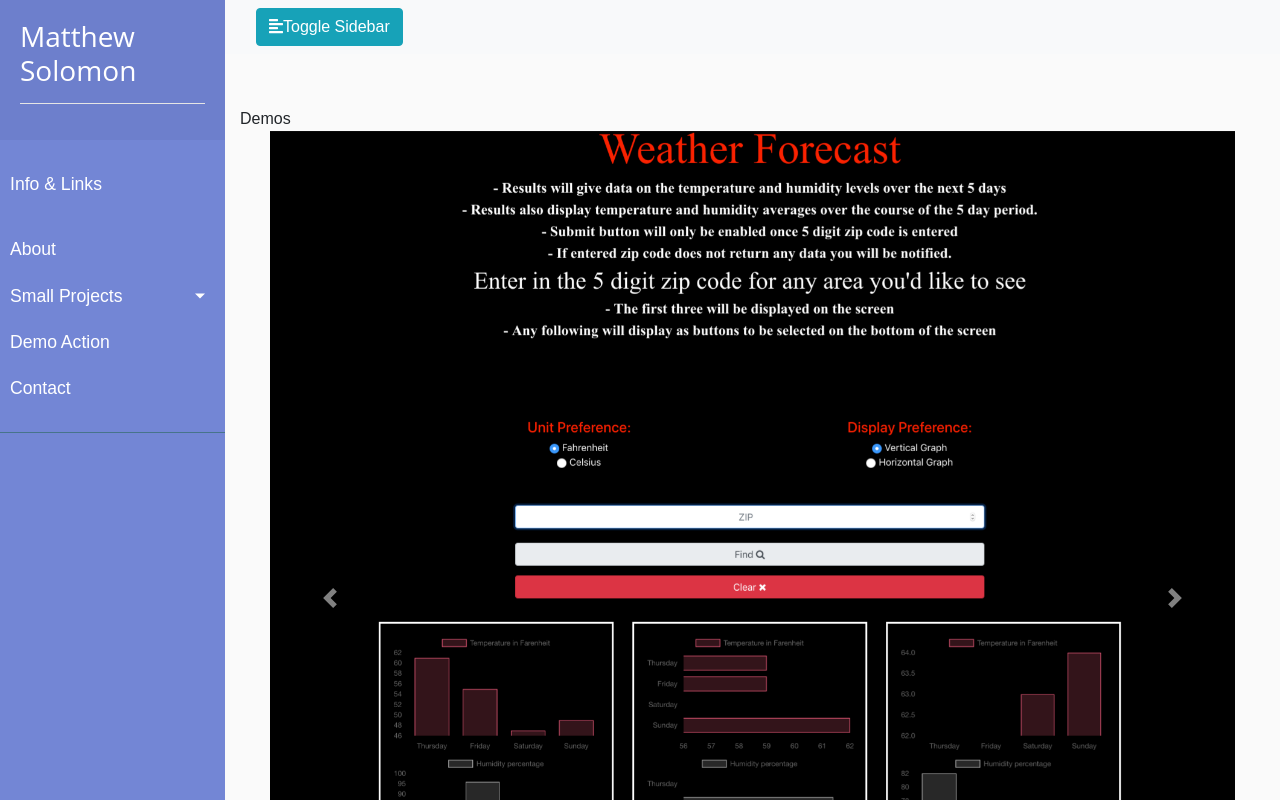
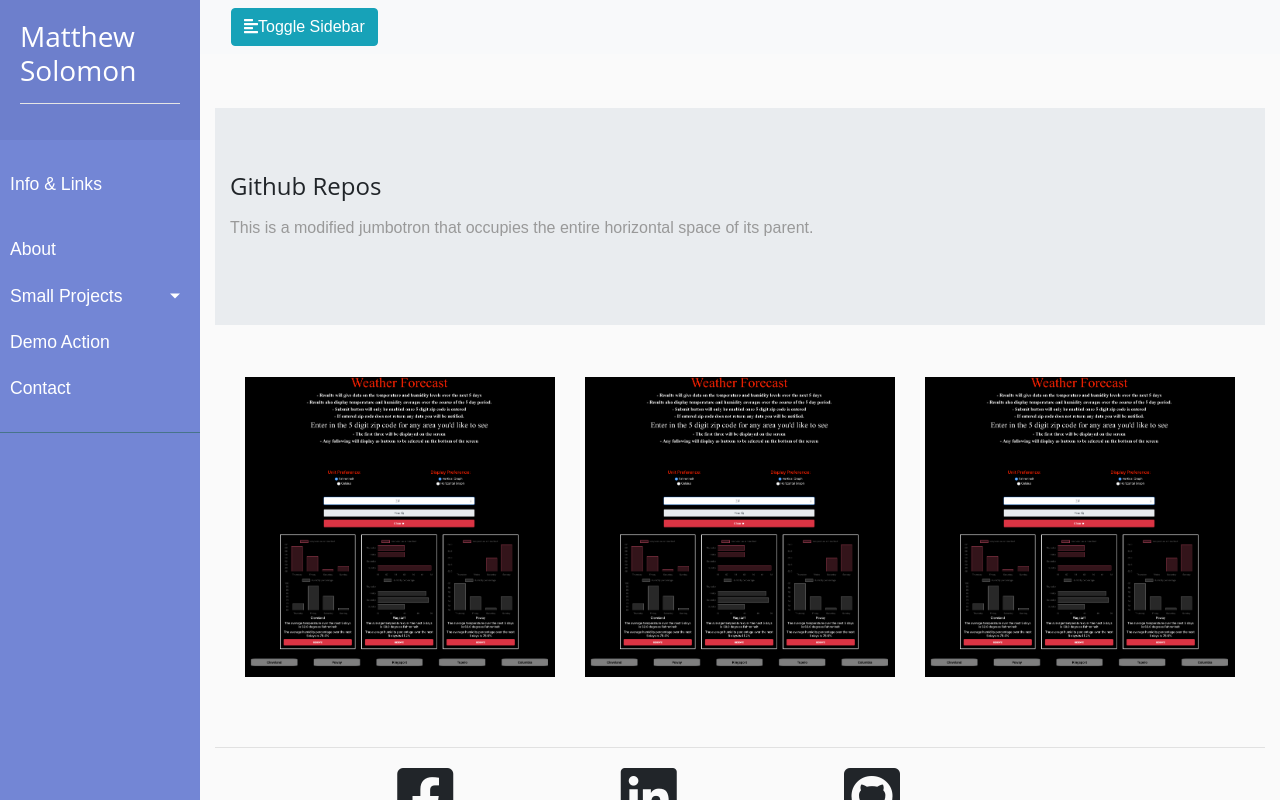
Before and after one commit to 0791msolomon/portfolio-landing, a React (Create React App) app: page /demo in a window 1280 px wide. Shown: the top 800 px of the page. Built offline with nearby package versions, Linux system fonts and the light colour scheme; no server answers.

Commit message:
working on github repos display

```diff
--- a/src/components/About.js
+++ b/src/components/About.js
@@ -352,12 +352,14 @@ class About extends React.Component {
               className="fa fa-chevron-down	"
             />
             <br />
-            <p style={{ alignSelf: "center", color: "#17a2b8" }}>Seqqure</p>
-            <p style={{ alignSelf: "center", color: "#17a2b8" }}>
-              Full Stack Dev
+            <p style={{ alignSelf: "center", color: "#7386D5" }}>
+              <small>USMC</small>
             </p>
             <p style={{ alignSelf: "center", color: "#17a2b8" }}>
-              Jan 2018-Sep 2018
+              <small>Recon Marine</small>
+            </p>
+            <p style={{ alignSelf: "center", color: "#17a2b8" }}>
+              <small>Jun 2010-June 2015</small>
             </p>
             <i
               style={{ alignSelf: "center", color: "grey", fontWeight: "bold" }}
@@ -367,11 +369,36 @@ class About extends React.Component {
               style={{ alignSelf: "center", color: "grey", fontWeight: "bold" }}
               className="fa fa-chevron-down	"
             />
+            <p style={{ alignSelf: "center", color: "#7386D5" }}>
+              <small>Seqqure</small>
+            </p>
+            <p style={{ alignSelf: "center", color: "#17a2b8" }}>
+              <small>Full Stack Dev</small>
+            </p>
+            <p style={{ alignSelf: "center", color: "#17a2b8" }}>
+              <small>Jan 2018-Sep 2018</small>
+            </p>
+            <i
+              style={{ alignSelf: "center", color: "grey", fontWeight: "bold" }}
+              className="fa fa-chevron-down	"
+            />
+            <i
+              style={{ alignSelf: "center", color: "grey", fontWeight: "bold" }}
+              className="fa fa-chevron-down	"
+            />{" "}
+            <i
+              style={{ alignSelf: "center", color: "grey", fontWeight: "bold" }}
+              className="fa fa-chevron-down	"
+            />
             <br />
-            <p style={{ alignSelf: "center", color: "#17a2b8" }}>RTR</p>
-            <p style={{ alignSelf: "center", color: "#17a2b8" }}>React Dev</p>
+            <p style={{ alignSelf: "center", color: "#7386D5" }}>
+              <small>RTR</small>
+            </p>
             <p style={{ alignSelf: "center", color: "#17a2b8" }}>
-              Sep 2018-Present
+              <small>React Dev</small>
+            </p>
+            <p style={{ alignSelf: "center", color: "#17a2b8" }}>
+              <small>Sep 2018-Present</small>
             </p>
           </div>
         </div>
--- a/src/components/Portfolio.js
+++ b/src/components/Portfolio.js
@@ -22,76 +22,46 @@ class Portfolio extends React.Component {
   };
   render() {
     return (
-      <div>
-        <div>Demos</div>
       <div
-          className="container"
         style={{
           display: "flex",
           justifyContent: "center",
           flexDirection: "column"
         }}
       >
-          <div
-            id="carouselExampleIndicators"
-            class="carousel slide container"
-            data-ride="carousel"
-            data-interval="false"
-          >
-            <ol class="carousel-indicators">
-              <li
-                data-target="#carouselExampleIndicators"
-                data-slide-to="0"
-                class="active"
-              />
-              <li data-target="#carouselExampleIndicators" data-slide-to="1" />
-              <li data-target="#carouselExampleIndicators" data-slide-to="2" />
-            </ol>
-            <div class="carousel-inner">
-              <div class="carousel-item active">
-                <img
-                  class="d-block w-100 img-responsive"
-                  src={weather}
-                  alt="First slide"
-                />
-              </div>
-              <div class="carousel-item">
-                <img
-                  class="d-block w-100 img-responsive"
-                  src={higherlower}
-                  alt="Second slide"
-                />
-              </div>
-              <div class="carousel-item">
-                <img
-                  class="d-block w-100 img-responsive"
-                  src="https://i.ytimg.com/vi/xDhzYQ4VyCw/maxresdefault.jpg"
-                  alt="Third slide"
-                />
+        <div class="jumbotron jumbotron-fluid">
+          <div class="container">
+            <h4 style={{ fontFamily: "open sans, roboto" }}>Github Repos</h4>
+            <p class="lead">
+              <small>
+                This is a modified jumbotron that occupies the entire horizontal
+                space of its parent.
+              </small>
+            </p>
           </div>
         </div>
-            <a
-              class="carousel-control-prev"
-              href="#carouselExampleIndicators"
-              role="button"
-              data-slide="prev"
+        <div
+          className="col-12"
+          style={{ display: "flex", flexDirection: "row", flexWrap: "wrap" }}
         >
-              <span class="carousel-control-prev-icon" aria-hidden="true" />
-              <span class="sr-only">Previous</span>
-            </a>
-            <a
-              class="carousel-control-next"
-              href="#carouselExampleIndicators"
-              role="button"
-              data-slide="next"
+          <div
+            className="img-responsive col-lg-4 col-sm-12"
+            style={{ marginTop: "2%" }}
           >
-              <span class="carousel-control-next-icon" aria-hidden="true" />
-              <span class="sr-only">Next</span>
-            </a>
-          </div>{" "}
+            <img src={weather} className="d-block w-100 img-responsive  " />
           </div>
-        <div style={{ textAlign: "center" }} className="display-2">
-          what up
+          <div
+            className="img-responsive col-lg-4 col-sm-12"
+            style={{ marginTop: "2%" }}
+          >
+            <img src={weather} className="d-block w-100 img-responsive  " />
+          </div>
+          <div
+            className="img-responsive col-lg-4 col-sm-12"
+            style={{ marginTop: "2%" }}
+          >
+            <img src={weather} className="d-block w-100 img-responsive  " />
+          </div>
         </div>
       </div>
     );
--- a/src/index.css
+++ b/src/index.css
@@ -9,7 +9,7 @@ body {
   -webkit-font-smoothing: antialiased;
   -moz-osx-font-smoothing: grayscale;
 }
- html{
+html {
   margin: 0;
   padding: 0;
   /* overflow: hidden; */
@@ -25,8 +25,8 @@ code {
 }
 
 #sidebar {
-  min-width: 225px;
-  max-width: 250px;
+  min-width: 200px;
+  max-width: 200px;
   min-height: 100%;
 }
 
@@ -47,21 +47,22 @@ a[data-toggle="collapse"] {
 }
 @import "https://fonts.googleapis.com/css?family=Poppins:300,400,500,600,700";
 
-
 body {
-    font-family: 'Poppins', sans-serif;
+  font-family: "Poppins", sans-serif;
   background: #fafafa;
 }
 
 p {
-    font-family: 'Poppins', sans-serif;
+  font-family: "Poppins", sans-serif;
   font-size: 1.1em;
   font-weight: 300;
   line-height: 1.7em;
   color: #999;
 }
 
-a, a:hover, a:focus {
+a,
+a:hover,
+a:focus {
   color: inherit;
   text-decoration: none;
   transition: all 0.3s;
@@ -69,7 +70,7 @@ a, a:hover, a:focus {
 
 #sidebar {
   /* don't forget to add all the previously mentioned styles here too */
-    background: #7386D5;
+  background: #7386d5;
   color: #fff;
   transition: all 0.3s;
 }
@@ -95,11 +96,12 @@ a, a:hover, a:focus {
   display: block;
 }
 #sidebar ul li a:hover {
-    color: #7386D5;
+  color: #7386d5;
   background: #fff;
 }
 
-#sidebar ul li.active > a, a[aria-expanded="true"] {
+#sidebar ul li.active > a,
+a[aria-expanded="true"] {
   color: #fff;
   background: #6d7fcc;
 }
@@ -116,7 +118,7 @@ ul ul a {
   -ms-transform: rotate(350deg);
   transform: rotate(350deg);
 }
-.content{
+.content {
   flex: 1 0 auto;
 }
 .footer {
@@ -141,14 +143,14 @@ ul ul a {
 
 .plusBox:hover {
   cursor: pointer;
-opacity: .7;  }
+  opacity: 0.7;
+}
 
-
-.collapseBtn:hover{
-  cursor: pointer;  -webkit-animation: pulse 1s;
+.collapseBtn:hover {
+  cursor: pointer;
+  -webkit-animation: pulse 1s;
   animation: pulse 1s;
   animation-iteration-count: infinite;
-
 }
 
 .social:hover {
@@ -172,25 +174,24 @@ opacity: .7;  }
 */
 
 #social-fb:hover {
-  color: #3B5998;
+  color: #3b5998;
   animation: pulse 1s;
   animation-iteration-count: infinite;
-
 }
 #social-tw:hover {
-  color: #4099FF;animation: pulse 1s;
+  color: #4099ff;
+  animation: pulse 1s;
   animation-iteration-count: infinite;
-
 }
 #social-gp:hover {
-  color: #d34836;animation: pulse 1s;
+  color: #d34836;
+  animation: pulse 1s;
   animation-iteration-count: infinite;
-
 }
 #social-em:hover {
-  color: #f39c12;animation: pulse 1s;
+  color: #f39c12;
+  animation: pulse 1s;
   animation-iteration-count: infinite;
-
 }
 .oval {
   height: 50px;
@@ -198,7 +199,6 @@ opacity: .7;  }
   background-color: #555;
   border-radius: 50%;
 }
-
 
 #pointer {
   width: 200px;
```
Lines whose indentation alone changed are shown as unchanged.
